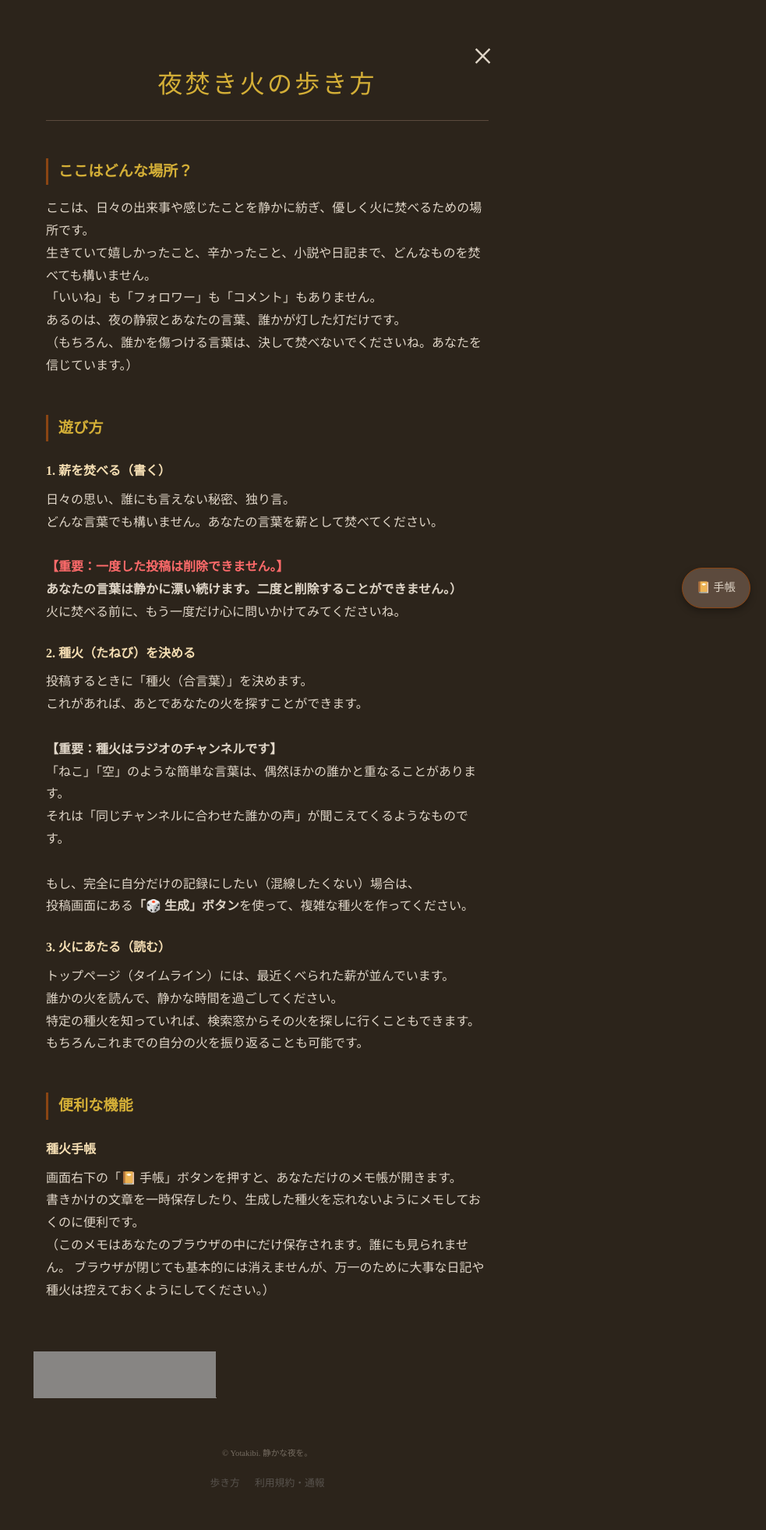
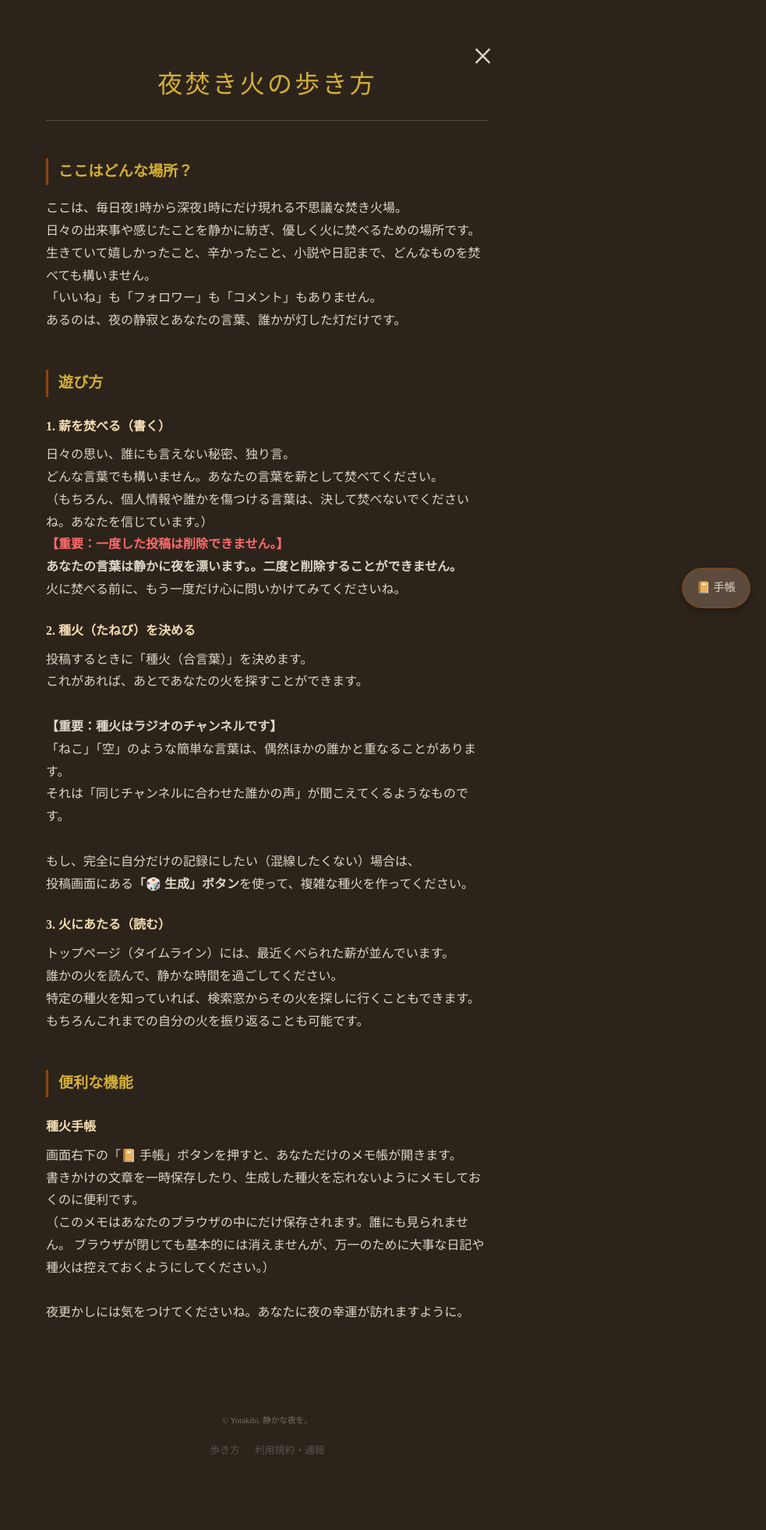
Before and after one commit to karaagenomuranaoya/yotakibi, a Flask app: page /manual in a window 1280 px wide. Shown: the whole page at 78% size, without its empty margins (297-1280 px from the left). After the commit the page ends 1865 px from the top, so only its background shows below. Run offline with Flask 3, Linux system fonts and the light colour scheme; grey boxes are pictures that could not be loaded.

Commit message:
koukokuwotorinozoku

```diff
--- a/app/templates/manual.html
+++ b/app/templates/manual.html
@@ -9,11 +9,11 @@
     <div class="manual-section">
         <h2>ここはどんな場所？</h2>
         <p>
-            ここは、日々の出来事や感じたことを静かに紡ぎ、優しく火に焚べるための場所です。<br>
+            ここは、毎日夜1時から深夜1時にだけ現れる不思議な焚き火場。<br>
+            日々の出来事や感じたことを静かに紡ぎ、優しく火に焚べるための場所です。<br>
             生きていて嬉しかったこと、辛かったこと、小説や日記まで、どんなものを焚べても構いません。<br>
             「いいね」も「フォロワー」も「コメント」もありません。<br>
             あるのは、夜の静寂とあなたの言葉、誰かが灯した灯だけです。<br>
-            （もちろん、誰かを傷つける言葉は、決して焚べないでくださいね。あなたを信じています。）
         </p>
     </div>
 
@@ -23,9 +23,10 @@
         <p>
             日々の思い、誰にも言えない秘密、独り言。<br>
             どんな言葉でも構いません。あなたの言葉を薪として焚べてください。<br>
+            （もちろん、個人情報や誰かを傷つける言葉は、決して焚べないでくださいね。あなたを信じています。）
             <br>
             <strong style="color: #ff6b6b;">【重要：一度した投稿は削除できません。】</strong><br>
-            <strong>あなたの言葉は静かに漂い続けます。二度と削除することができません。）</strong><br>
+            <strong>あなたの言葉は静かに夜を漂います。。二度と削除することができません。</strong><br>
             火に焚べる前に、もう一度だけ心に問いかけてみてくださいね。
         </p>
 
@@ -58,7 +59,8 @@
             画面右下の「📔 手帳」ボタンを押すと、あなただけのメモ帳が開きます。<br>
             書きかけの文章を一時保存したり、生成した種火を忘れないようにメモしておくのに便利です。<br>
             （このメモはあなたのブラウザの中にだけ保存されます。誰にも見られません。
-            ブラウザが閉じても基本的には消えませんが、万一のために大事な日記や種火は控えておくようにしてください。）
+            ブラウザが閉じても基本的には消えませんが、万一のために大事な日記や種火は控えておくようにしてください。）<br><br>
+            夜更かしには気をつけてくださいね。あなたに夜の幸運が訪れますように。
         </p>
     </div>
 </div>
@@ -146,11 +148,4 @@
         color: #ccc;
     }
 </style>
-<p style="line-height: 2; opacity: 0.8;">
-    <a href="//af.moshimo.com/af/c/click?a_id=5295404&p_id=54&pc_id=54&pl_id=1246" rel="nofollow"
-        referrerpolicy="no-referrer-when-downgrade" attributionsrc><img
-            src="//image.moshimo.com/af-img/0032/000000001246.gif" width="234" height="60" style="border:none;"></a><img
-        src="//i.moshimo.com/af/i/impression?a_id=5295404&p_id=54&pc_id=54&pl_id=1246" width="1" height="1"
-        style="border:none;" loading="lazy">
-</p>
 {% endblock %}
```
Also changed, not shown: 1 other file.
